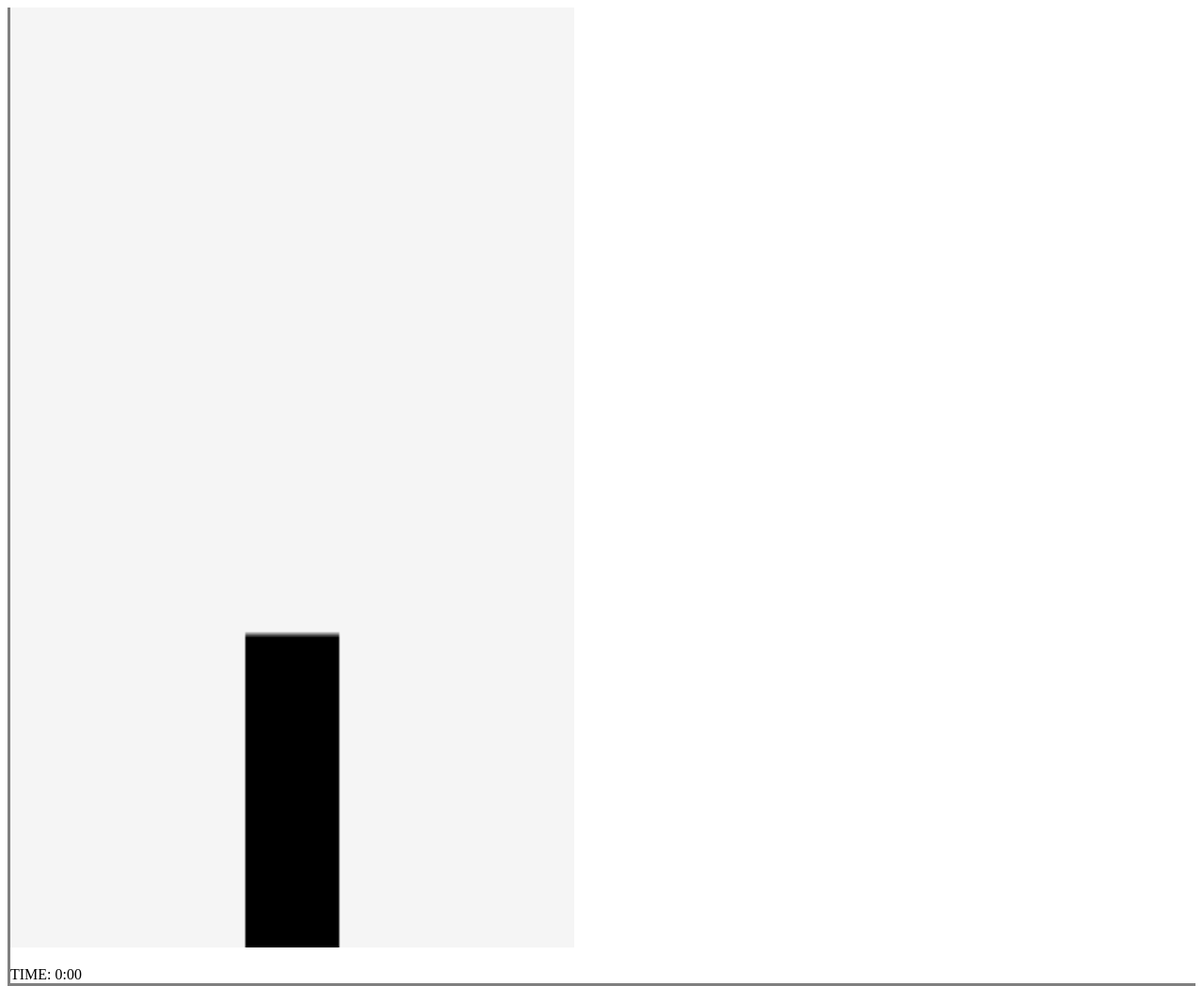
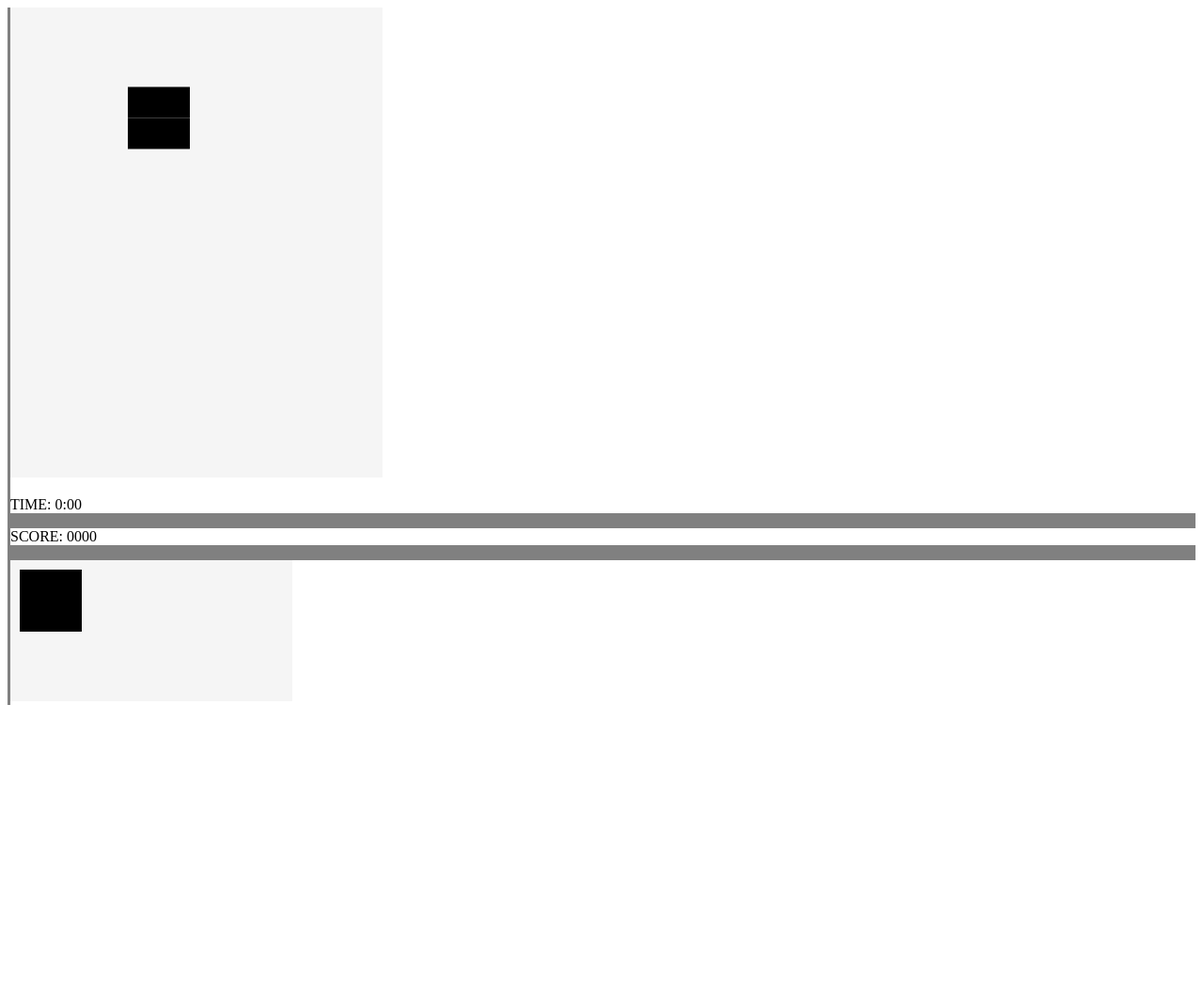
Before and after one commit to mrdedede/Tetris, a plain HTML site: page index.html in a window 1280 px wide. Shown: the top 1049 px of the page at 94% size. After the commit the page ends 800 px from the top, so only its background shows below. Drawn offline with Linux system fonts and the light colour scheme.

Commit message:
Resultados da ultima Pair Programming
- Tetrominós que agora tem formato
- Função decode funcionando
- Início dos trabalhos no canvas das próximas peças
- CSS ajustado

```diff
--- a/app.js
+++ b/app.js
@@ -27,9 +27,9 @@ shapes = {
 
 var tetromino = {
   x: 125,
-  y: -50,
-  width: 50,
-  height: 50,
+  y: -66,
+  width: 66,
+  height: 66,
 }
 
 var moveLeft = false,
@@ -38,7 +38,9 @@ var moveLeft = false,
 
 var canvas = document.getElementById("main-game");
 var ctx = canvas.getContext('2d');
-
+var nxt = document.getElementById("next-tetromino");
+var ctxNxt = nxt.getContext('2d');
+var newNext;
 /**
  * Cria um novo tetromino
  *
@@ -47,31 +49,32 @@ var ctx = canvas.getContext('2d');
  * @param {*} width - Largura da peça
  * @param {*} height - Altura da peça
  */
-function Piece(x, y, width, height) {
+function Piece(x, y, width, height,shape) {
   this.x = x;
   this.y = y;
   this.width = width;
   this.height = height;
-
-  this.draw = function() {
-    ctx.fillRect(this.x,this.y,this.width,this.height);
-    ctx.fillStyle = 'black';
-  }
+  this.shape = shape;
 
   this.update = function(){
 
-    if(this.y < canvas.height - this.height){
+    if(this.y < 500 - this.height){
       this.y += 0.5;
     }else{
       isFixed = true;
       //nextPiece();
     }
 
-    this.draw();
+    draw(this.x,this.y,this.shape,ctx);
+
   }
 }
+newNext = nextPiece();
 
-var piece = new Piece(tetromino.x,tetromino.y, tetromino.width, tetromino.height);
+draw(10,10, newNext, ctxNxt);
+
+var piece = new Piece(tetromino.x,tetromino.y, tetromino.width, tetromino.height,newNext);
+
 
 /**
  * Renders the game
@@ -81,6 +84,23 @@ function render() {
 
   ctx.clearRect(0,0,canvas.width, canvas.height);
   piece.update();
+}
+
+function draw(dx,dy,shape,context){
+  var x = dx, y = dy;
+
+  for(var row = 0; row < 4; row++){
+    var column = 0;
+    for(column = 0; column < 4;column++){
+      if(shape[row][column] != 0){
+        context.fillRect(x,y,33,33);
+        context.fillStyle = 'black';
+        x+=33;
+      }
+    }
+    x= dx;
+    y+=33;
+  }
 }
 
 /**
@@ -96,14 +116,16 @@ function decode(shapeArray) {
     [0,0,0,0]
   ];
   for(coordinate of shapeArray) {
-    if(coordinate.charAt(0) == "a") {
-      shapeMatrix[coordinate.charAt(1)][0] = 1;
-    } else if (coordinate.charAt(0) == "b") {
-      shapeMatrix[coordinate.charAt(1)][1] = 1;
-    } else if (coordinate.chatAt(0) == "c") {
-      shapeMatrix[coordinate.charAt(1)][2] = 1;
+    let coordY = coordinate.charAt(1) - 1
+    let coordX = coordinate.charAt(0)
+    if(coordX == "a") {
+      shapeMatrix[coordY][0] = 1;
+    } else if (coordX == "b") {
+      shapeMatrix[coordY][1] = 1;
+    } else if (coordX == "c") {
+      shapeMatrix[coordY][2] = 1;
     } else {
-      shapeMatrix[coordinate.charAt(1)][3] = 1;
+      shapeMatrix[coordY][3] = 1;
     }
   }
   return shapeMatrix;
@@ -153,7 +175,7 @@ function nextPiece() {
       break;
   }
 
-  return piece;
+  return decode(piece[Math.floor(Math.random() * 3)]);
 }
 
 /**
--- a/index.html
+++ b/index.html
@@ -7,7 +7,7 @@
   </head>
   <body>
     <div class="main-view">
-      <canvas id="main-game">
+      <canvas id="main-game" width=396 height=500>
         This browser do not support this game
       </canvas>
       <div class="menu">
--- a/styles.css
+++ b/styles.css
@@ -5,13 +5,11 @@
 }
 
 #main-game {
-  height: 1000px;
-  width: 600px;
   background-color: #f5f5f5;
 }
 
 #next-tetromino {
-  background-color: black;
+  background-color: #f5f5f5;
 }
 
 .main-view .menu {
```
